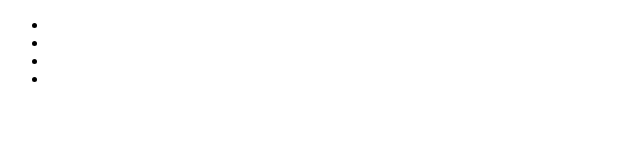
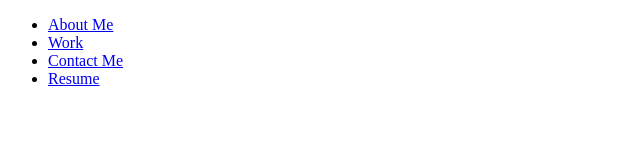
Before and after one commit to jesse-howell/professional-portfolio, a plain HTML site: page index.html in a window 1280 px wide. Shown: the whole page, without its empty margins (0-640 px from the left). Drawn offline with Linux system fonts and the light colour scheme.

Commit message:
created a hrefs

```diff
--- a/index.html
+++ b/index.html
@@ -12,16 +12,16 @@
         <nav>
             <ul>
                 <li>
-
+                    <a href="#about-me">About Me</a>
                 </li>
                 <li>
-
+                    <a href="#work">Work</a>
                 </li>
                 <li>
-
+                    <a href="#contact-me">Contact Me</a>
                 </li>
                 <li>
-
+                    <a href="#resume">Resume</a>
                 </li>
 
 
```
